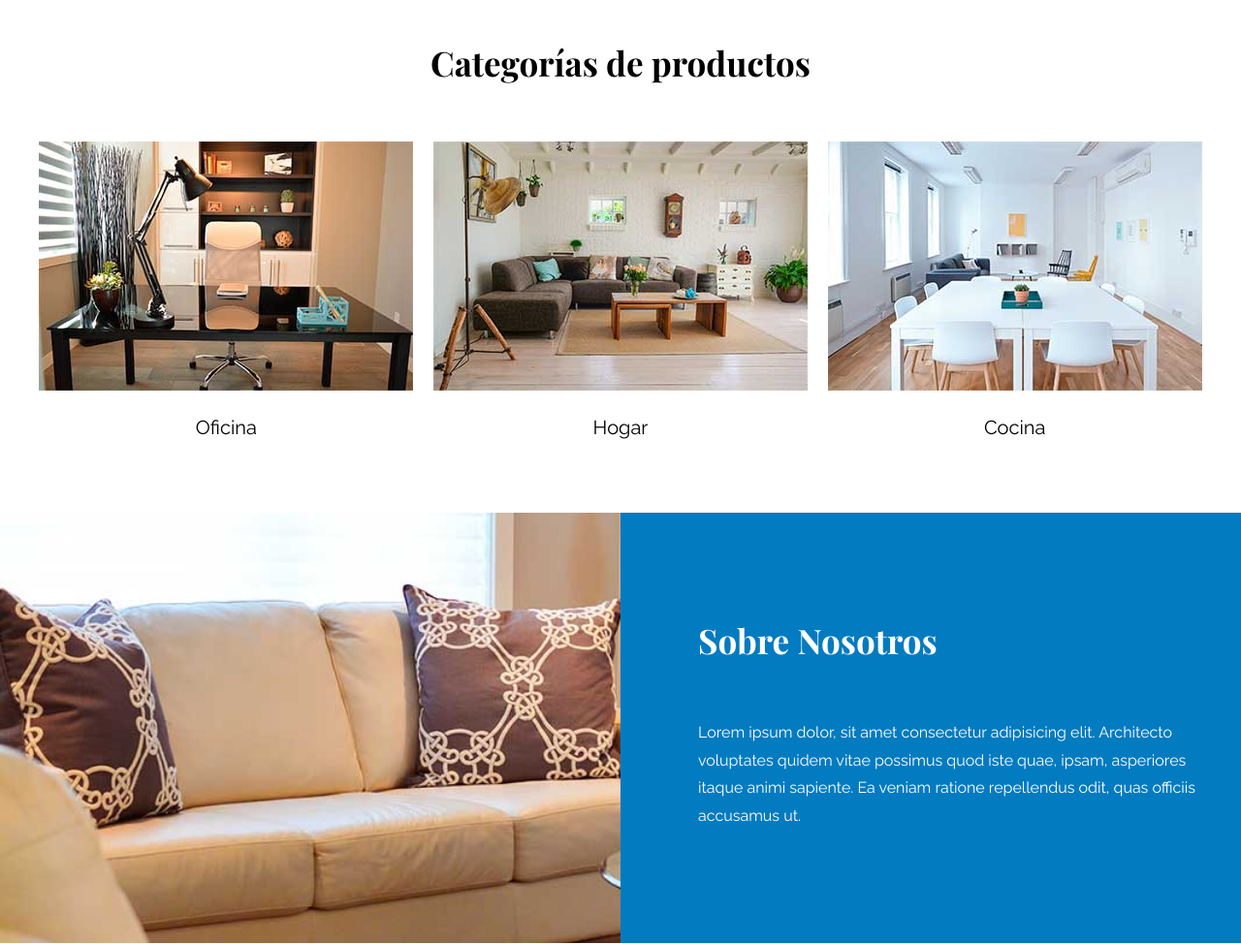
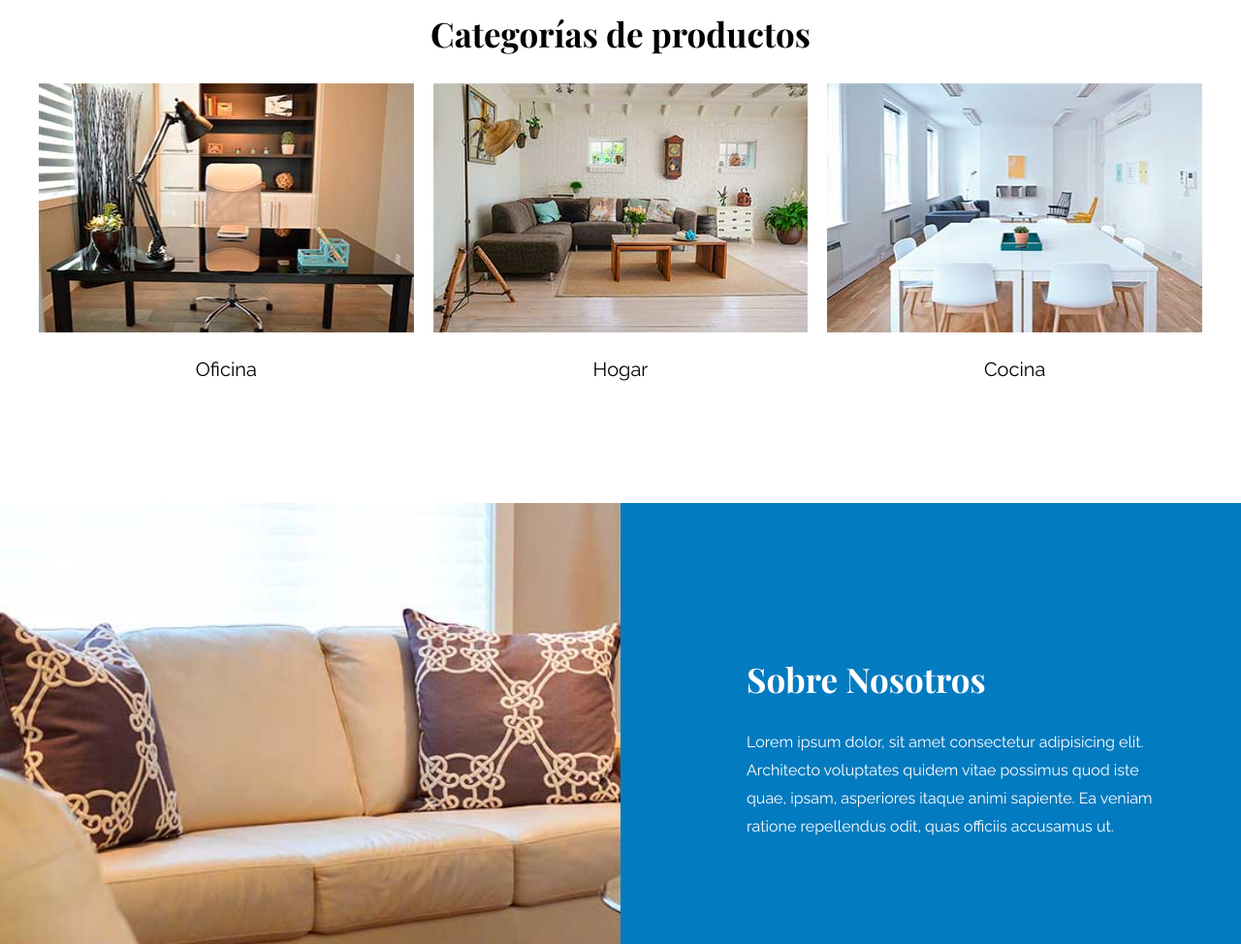
Before and after one commit to devpegar/proyecto-01-curso-css, a plain HTML site: page index.html in a window 1280 px wide. Shown: the part 828-1802 px from the top of the page at 97% size. Drawn offline with nearby package versions, Linux system fonts and the light colour scheme.

Commit message:
Cambios en la sección sobre nosotros del index

```diff
--- a/css/estilos.css
+++ b/css/estilos.css
@@ -21,16 +21,31 @@ h1,
 h2,
 h3 {
   font-family: "Playfair Display", serif;
-  margin: 0 0 5rem 0;
+  margin: 0 0 2rem 0;
 }
+h1 {
+  font-size: 4rem;
+}
+@media (min-width: 768px) {
   h1 {
     font-size: 5rem;
   }
+}
+h2 {
+  font-size: 2.8rem;
+}
+@media (min-width: 768px) {
   h2 {
     font-size: 3.5rem;
   }
+}
 h3 {
   font-size: 2rem;
+}
+@media (min-width: 768px) {
+  h3 {
+    font-size: 2.7rem;
+  }
 }
 a {
   text-decoration: none;
@@ -92,12 +107,17 @@ img {
   border-top: 0.1rem solid #e1e1e1;
 }
 .navbar-primary {
+  padding: 2rem 0;
   display: flex;
+  flex-direction: column;
+  align-items: center;
+}
+
+@media (min-width: 768px) {
+  .navbar-primary {
     justify-content: space-between;
-  padding: 2rem 0;
+    flex-direction: row;
   }
-.navbar-primary a {
-  padding: 0 1rem;
 }
 
 .hero {
@@ -105,13 +125,30 @@ img {
   background-repeat: no-repeat;
   background-size: cover;
   background-position: center center;
+  height: 25rem;
+}
+
+@media (min-width: 768px) {
+  .hero {
     height: 55rem;
+  }
 }
 
 /* Category List */
 
 .categories-products {
-  padding-top: 5rem;
+  padding: 5rem 0;
+}
+.category {
+  margin-bottom: 2rem;
+}
+@media (min-width: 768px) {
+  .category {
+    margin-bottom: 0;
+  }
+}
+.category img {
+  width: 100%;
 }
 .category a {
   display: block;
@@ -123,14 +160,30 @@ img {
   color: #fff;
   border-bottom-right-radius: 1rem;
 }
+@media (min-width: 768px) {
   .category-list {
     display: grid;
     grid-template-columns: repeat(3, 1fr);
     gap: 2rem;
   }
+}
 
 /* Sección Nosotros */
 
+.about-us {
+  margin-top: 5rem;
+  background-image: linear-gradient(
+      to bottom,
+      transparent 50%,
+      #037bc0 50%,
+      #037bc0 100%
+    ),
+    url(../img/nosotros.jpg);
+  background-repeat: no-repeat;
+  background-size: 100%, 70rem;
+  background-position: center, top left;
+}
+@media (min-width: 768px) {
   .about-us {
     margin-top: 5rem;
     background-image: linear-gradient(
@@ -141,19 +194,30 @@ img {
       ),
       url(../img/nosotros.jpg);
     padding: 10rem 0;
-  background-repeat: no-repeat;
     background-size: 100%, 120rem;
     background-position: left center;
   }
+}
 
-.about-us-flex {
-  display: flex;
-  justify-content: flex-end;
+.about-us-grid {
+  display: grid;
+  grid-template-rows: repeat(2, 1fr);
 }
 .text-about-us {
-  flex-basis: 50%;
+  grid-row: 2 / 3;
+  color: #fff;
+  padding: 5rem;
+}
+@media (min-width: 768px) {
+  .about-us-grid {
+    grid-template-columns: repeat(2, 1fr);
+    grid-template-rows: unset;
+    column-gap: 10rem;
+  }
+  .text-about-us {
+    grid-column: 2 / 3;
     padding-left: 8rem;
-  color: #fff;
+  }
 }
 
 /* Product list */
@@ -256,7 +320,7 @@ img {
 /* Página blog */
 
 .blog-container {
-  display:grid;
+  display: grid;
   grid-template-columns: 3fr 1fr;
   column-gap: 4rem;
 }
@@ -318,7 +382,7 @@ img {
   background-color: #005485;
   width: 100%;
   text-align: center;
-  color:#fff;
+  color: #fff;
   text-transform: uppercase;
   font-weight: 900;
   padding: 1rem;
--- a/index.html
+++ b/index.html
@@ -46,7 +46,7 @@
     </section>
 
     <section class="about-us">
-      <div class="container about-us-flex">
+      <div class="container about-us-grid">
         <div class="text-about-us">
           <h2>Sobre Nosotros</h2>
           <p>
```
Lines whose indentation alone changed are shown as unchanged.
